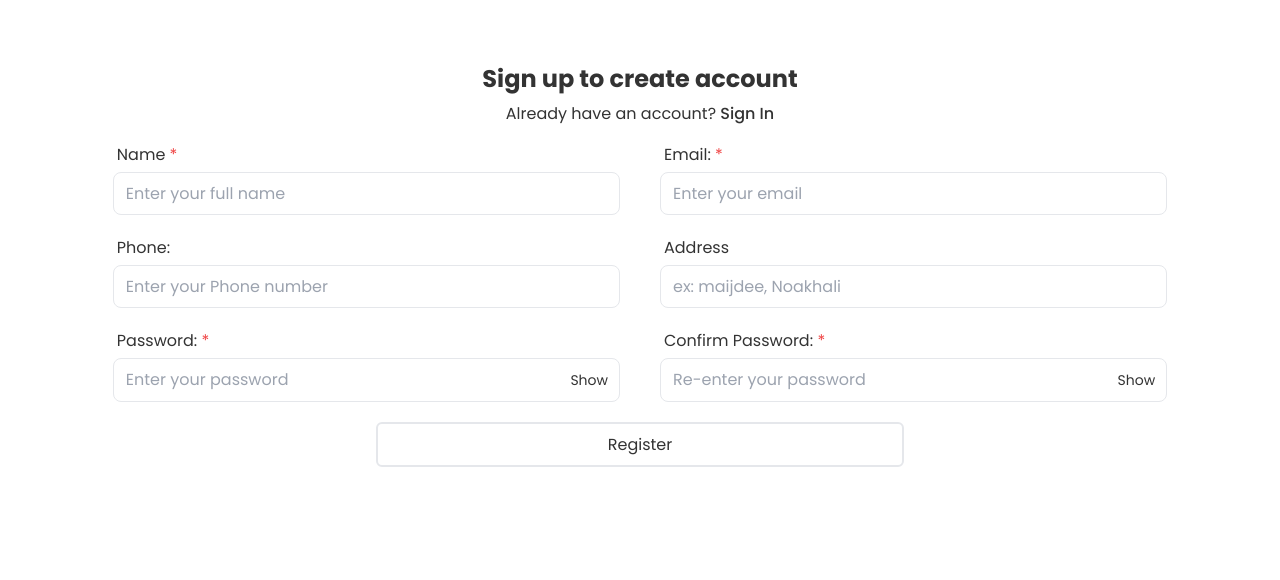
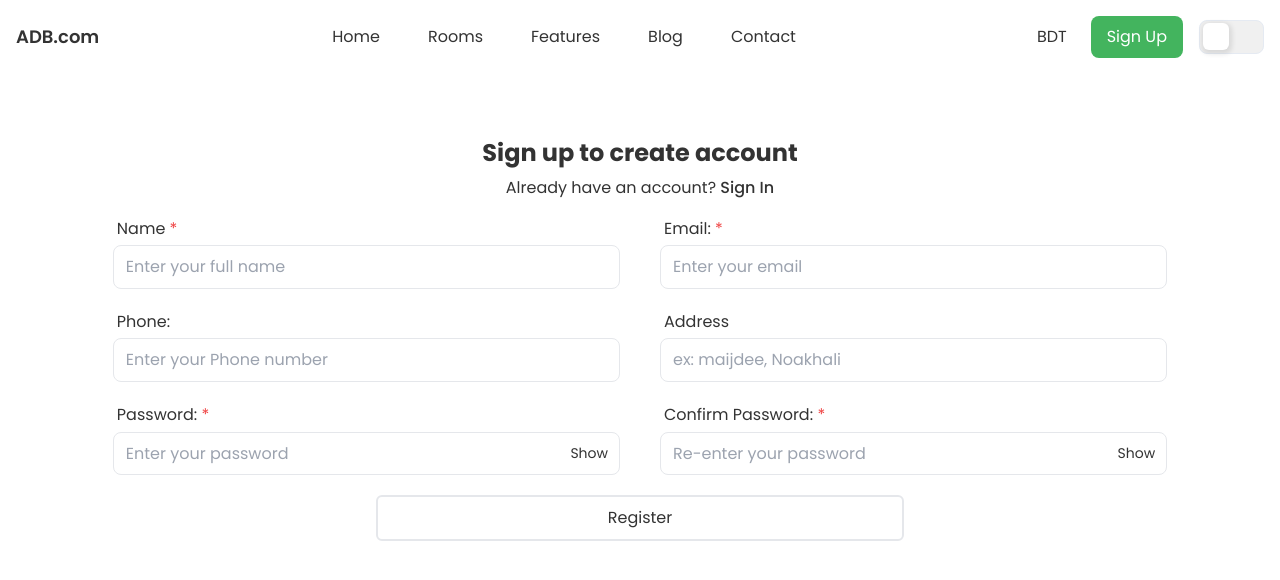
Before and after one commit to tanvir-hossen49/hotel_management_client, a React (Vite) app: page /signup in a window 1280 px wide. Shown: the top 580 px of the page. Built offline with nearby package versions, Linux system fonts and the light colour scheme.

Commit message:
refeactor and solve error in navbar component

```diff
--- a/src/Page/Home/Banner.jsx
+++ b/src/Page/Home/Banner.jsx
@@ -1,18 +1,7 @@
 import { Navbar } from "../../components";
 
 const Banner = () => {
-  return (
-    <div
-      style={{
-        backgroundImage: "url('/src/assets/download.webp')",
-        backgroundSize: "cover",
-        backgroundPosition: "center",
-        height: "100vh",
-      }}
-    >
-      <Navbar />
-    </div>
-  );
+  return <div></div>;
 };
 
 export default Banner;
--- /dev/null
+++ b/src/components/Navbar/FixedNav.jsx
@@ -0,0 +1,11 @@
+import NavItem from "./NavItem";
+
+const FixedNav = () => {
+  return (
+    <nav className="py-4">
+      <NavItem />
+    </nav>
+  );
+};
+
+export default FixedNav;
--- a/src/components/Navbar.jsx
+++ b/src/components/Navbar/NavItem.jsx
@@ -1,10 +1,10 @@
-import { Link, NavLink } from "react-router-dom";
-import { useEffect, useState } from "react";
-import { Button, ToggleTheme } from "./index";
+import React from "react";
+import { NavLink } from "react-router-dom";
+import { useState } from "react";
+import { Button, ToggleTheme } from "../index";
 
-const Navbar = () => {
+const NavItem = () => {
   const [isMenuOpen, setIsMenuOpen] = useState(false);
-  const [isSticky, setIsSticky] = useState(false);
 
   const navLinks = [
     { name: "Home", path: "/" },
@@ -14,30 +14,8 @@ const Navbar = () => {
     { name: "Contact", path: "/contact" },
   ];
 
-  useEffect(() => {
-    const handleScroll = () => {
-      if (window.scrollY > 50) {
-        setIsSticky(true);
-      } else {
-        setIsSticky(false);
-      }
-    };
-
-    window.addEventListener("scroll", handleScroll);
-
-    return () => {
-      window.removeEventListener("scroll", handleScroll);
-    };
-  }, []);
-
   return (
-    <nav
-      className={`${
-        isSticky
-          ? "bg-white dark:bg-black shadow-md fixed top-0 left-0 right-0 z-50"
-          : "bg-transparent text-black"
-      } py-4 transition-all duration-300`}
-    >
+    <>
       <div className="container flex justify-between items-center">
         {/* Branding or Logo */}
         <div className="text-lg font-semibold">ADB.com</div>
@@ -122,8 +100,8 @@ const Navbar = () => {
           </div>
         </div>
       )}
-    </nav>
+    </>
   );
 };
 
-export default Navbar;
+export default NavItem;
--- /dev/null
+++ b/src/components/Navbar/Navbar.jsx
@@ -0,0 +1,12 @@
+import { useLocation } from "react-router-dom";
+import StickyNav from "./StickyNav";
+import FixedNav from "./FixedNav";
+
+const Navbar = () => {
+  const location = useLocation();
+  const pathname = location.pathname;
+
+  return <div> {pathname !== "/" ? <FixedNav /> : <StickyNav />} </div>;
+};
+
+export default Navbar;
--- /dev/null
+++ b/src/components/Navbar/StickyNav.jsx
@@ -0,0 +1,45 @@
+import { useEffect, useState } from "react";
+import NavItem from "./NavItem";
+
+const StickyNav = () => {
+  const [isSticky, setIsSticky] = useState(false);
+
+  useEffect(() => {
+    const handleScroll = () => {
+      if (window.scrollY > 50) {
+        setIsSticky(true);
+      } else {
+        setIsSticky(false);
+      }
+    };
+
+    window.addEventListener("scroll", handleScroll);
+
+    return () => {
+      window.removeEventListener("scroll", handleScroll);
+    };
+  }, []);
+
+  return (
+    <div
+      style={{
+        backgroundImage: "url('/src/assets/download.webp')",
+        backgroundSize: "cover",
+        backgroundPosition: "center",
+        height: "100vh",
+      }}
+    >
+      <nav
+        className={`${
+          isSticky
+            ? "bg-white dark:bg-black shadow-md fixed top-0 left-0 right-0 z-50"
+            : "bg-transparent text-black"
+        } py-4 transition-all duration-300`}
+      >
+        <NavItem />
+      </nav>
+    </div>
+  );
+};
+
+export default StickyNav;
--- a/src/components/index.js
+++ b/src/components/index.js
@@ -2,7 +2,7 @@ import Login from "./Login";
 import Signup from "./Signup";
 import Input from "./Input";
 import ToggleTheme from "./ToggleTheme";
-import Navbar from "./Navbar";
+import Navbar from "./Navbar/Navbar";
 import AnimatedButton from "./Button/AnimatedButton";
 import Button from "./Button/Button";
 import ToggleButton from "./Button/ToggleButton";
--- a/src/layout/MainLayout.jsx
+++ b/src/layout/MainLayout.jsx
@@ -5,7 +5,7 @@ import { Outlet } from "react-router-dom";
 const MainLayout = () => {
   return (
     <div>
-      {/* <Navbar /> */}
+      <Navbar />
       <Outlet />
     </div>
   );
```
